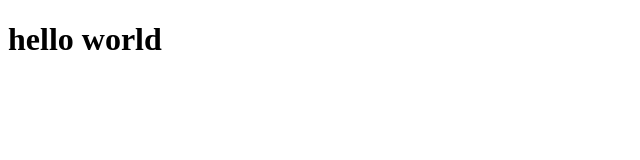
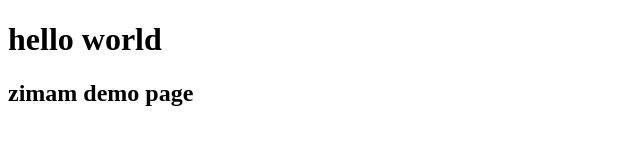
Before and after one commit to minas-zim/test-demo, a plain HTML site: page index.html in a window 1280 px wide. Shown: the whole page, without its empty margins (0-640 px from the left). Drawn offline with Linux system fonts and the light colour scheme.

Commit message:
index.html file  modified

```diff
--- a/index.html
+++ b/index.html
@@ -8,5 +8,6 @@
 </head>
 <body>
   <h1>hello world</h1>
+  <h2>zimam demo page</h2>
 </body>
 </html>
```
